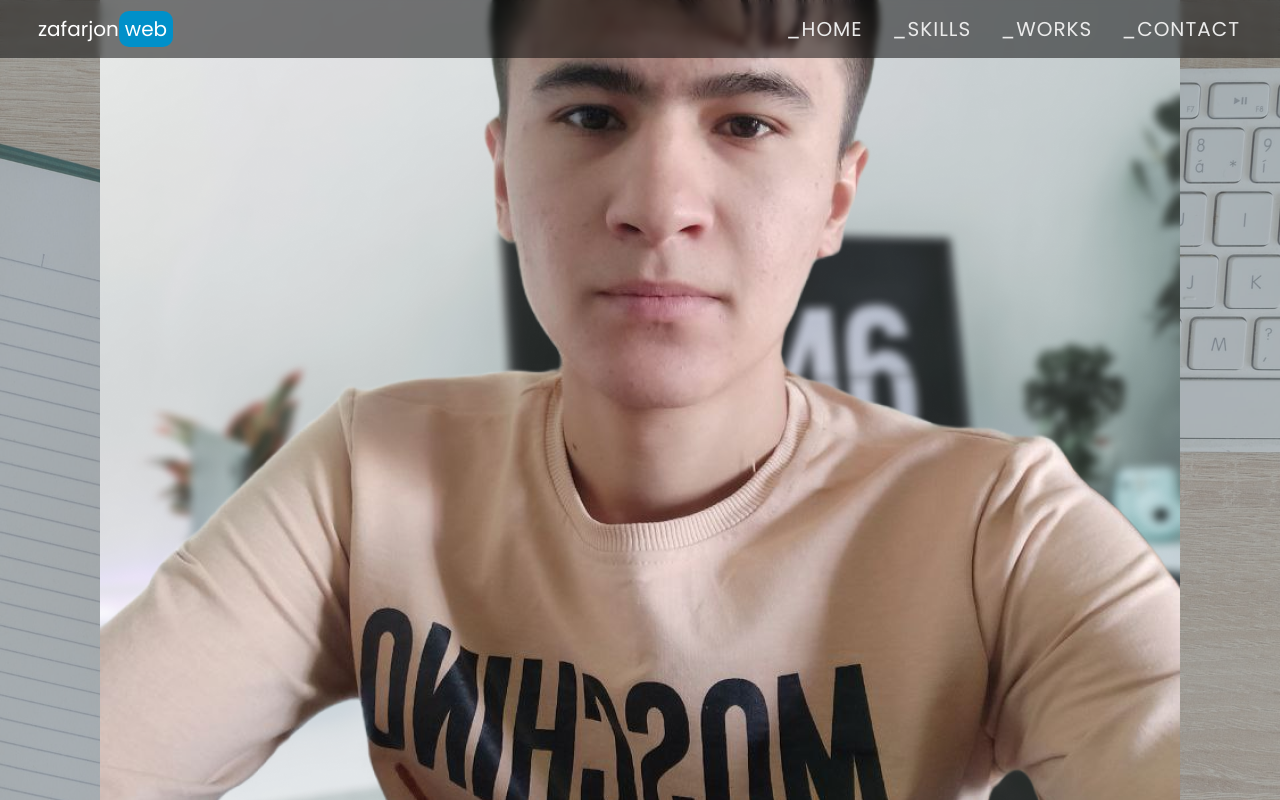
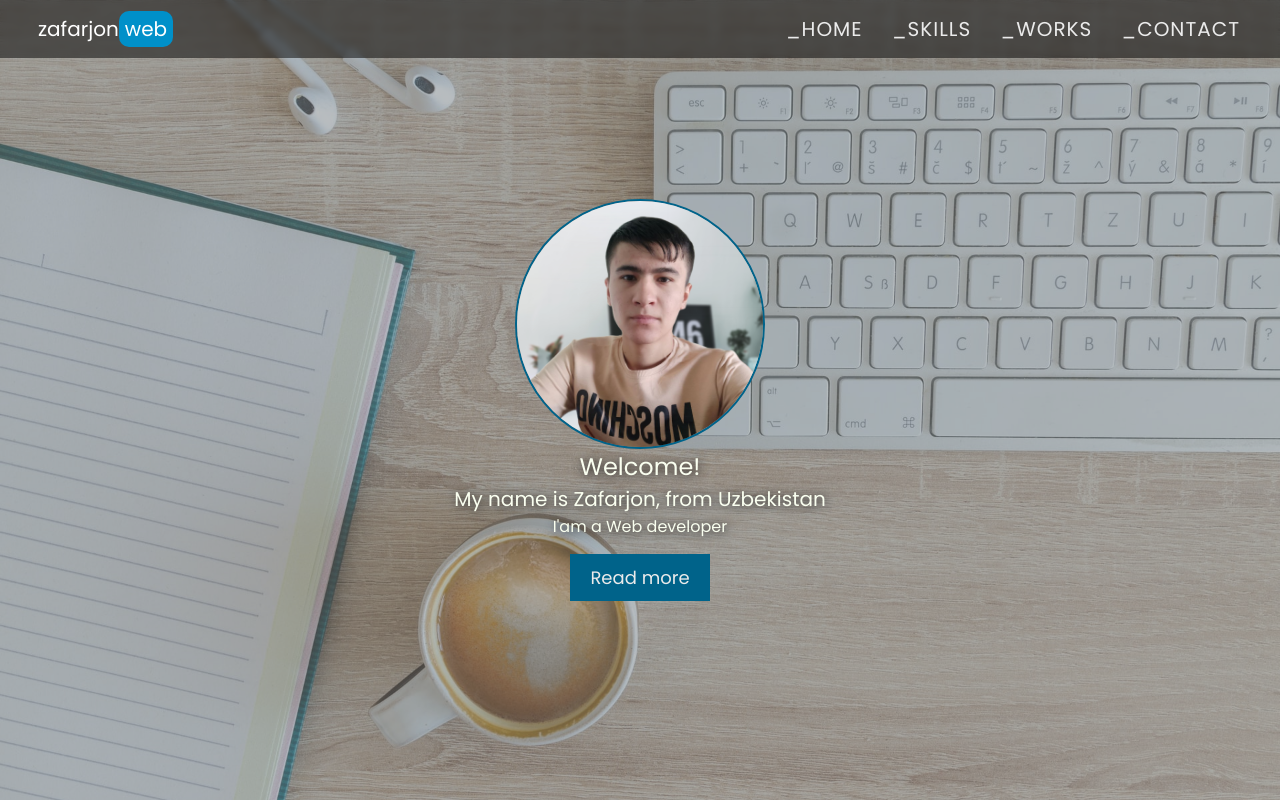
Before and after one commit to coder-zafarjon/Portfolio, a plain HTML site: page index.html in a window 1280 px wide. Shown: the top 800 px of the page. Drawn offline with Linux system fonts and the light colour scheme.

Commit message:
Update style.css

```diff
--- a/style/style.css
+++ b/style/style.css
@@ -204,6 +204,15 @@ body {
     justify-content: center;
     flex-direction: column;
     text-align: center !important;
+}
+
+.home-content img {
+    display: block;
+    width: 250px;
+    height: 250px;
+    margin: 0 auto;
+    border-radius: 50%;
+    border: 2px solid #00638a;
 }
 
 .home-content p {
```
